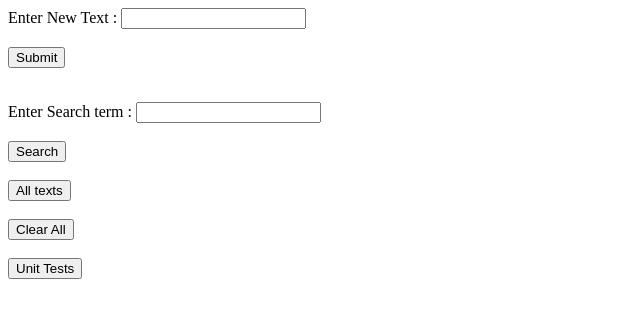
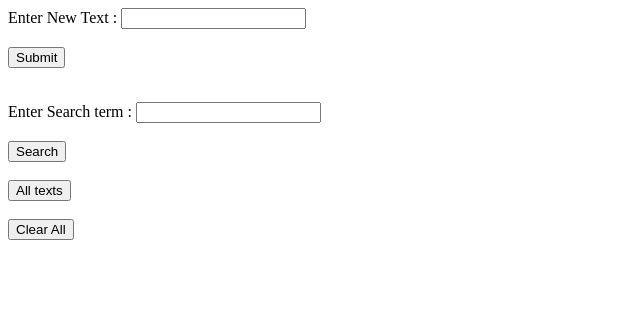
Before and after one commit to sayansil/gcloud-hello-world, a Flask app: page / in a window 1280 px wide. Shown: the top 318 px of the page, without its empty margins (0-640 px from the left). Run offline with Flask 2, Linux system fonts and the light colour scheme.

Commit message:
Remove previous unit tests

```diff
--- a/main.py
+++ b/main.py
@@ -1,6 +1,5 @@
 from flask import Flask, render_template, request, current_app
 from models.Entry import Entry
-import unit_tests
 
 app = Flask(__name__)
 
@@ -43,37 +42,3 @@ def search():
 def cleared():
     Entry.delete_all()
     return render_template('home.html')
-
-
-######################### UNIT TESTS ########################
-
-@app.route('/unit-tests')
-def unit_test():
-    return render_template(
-        'unit_tests.html')
-
-@app.route('/unit-test1')
-def unit_test1():
-    return render_template(
-            'unit_tests.html',
-            result_1=unit_tests.unit_test1())
-
-@app.route('/unit-test2')
-def unit_test2():
-    return render_template(
-            'unit_tests.html',
-            result_2=unit_tests.unit_test2())
-
-@app.route('/unit-test3')
-def unit_test3():
-    return render_template(
-            'unit_tests.html',
-            result_3=unit_tests.unit_test3())
-
-@app.route('/unit-test4')
-def unit_test4():
-    return render_template(
-            'unit_tests.html',
-            result_4=unit_tests.unit_test4())
-
-#############################################################
--- a/templates/home.html
+++ b/templates/home.html
@@ -37,10 +37,6 @@
     </form>
 
     <br />
-
-    <form action="/unit-tests">
-        <input type="submit" value="Unit Tests" />
-    </form>
 </body>
 
 </html>
```
